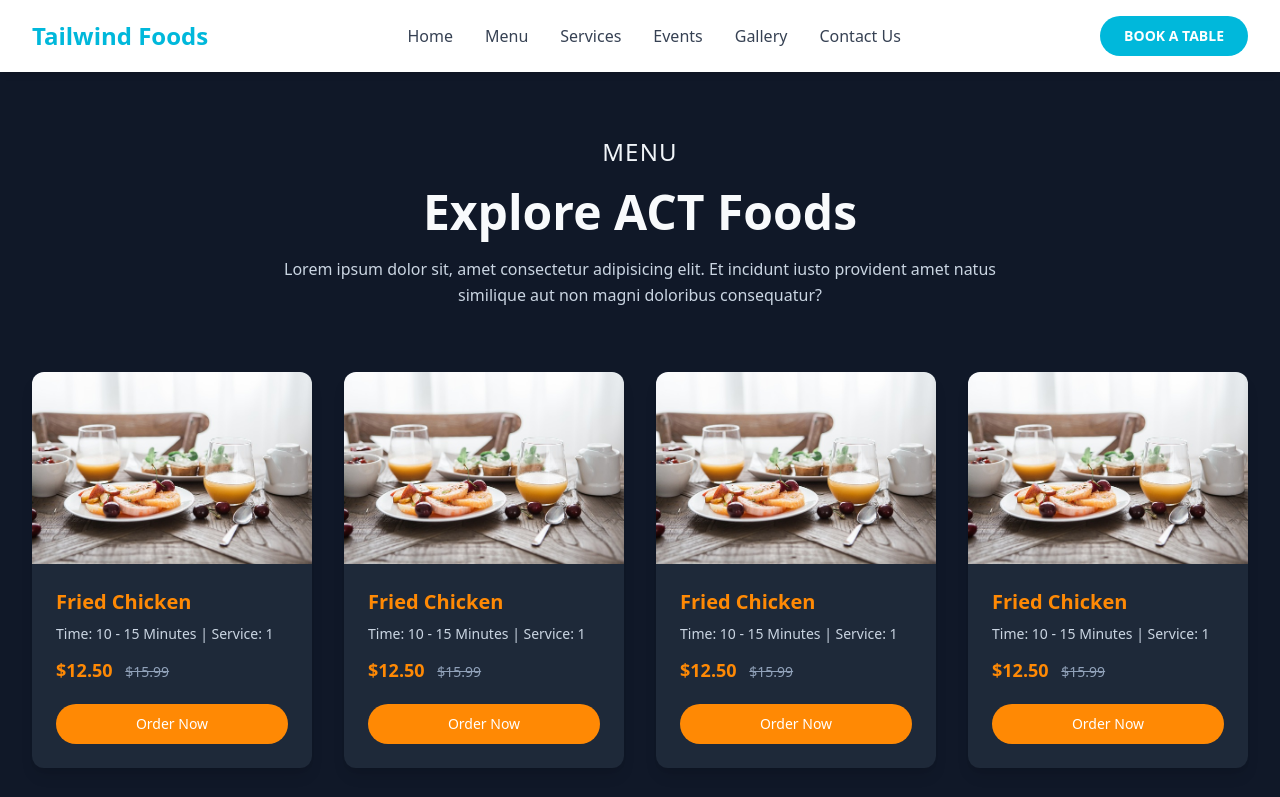
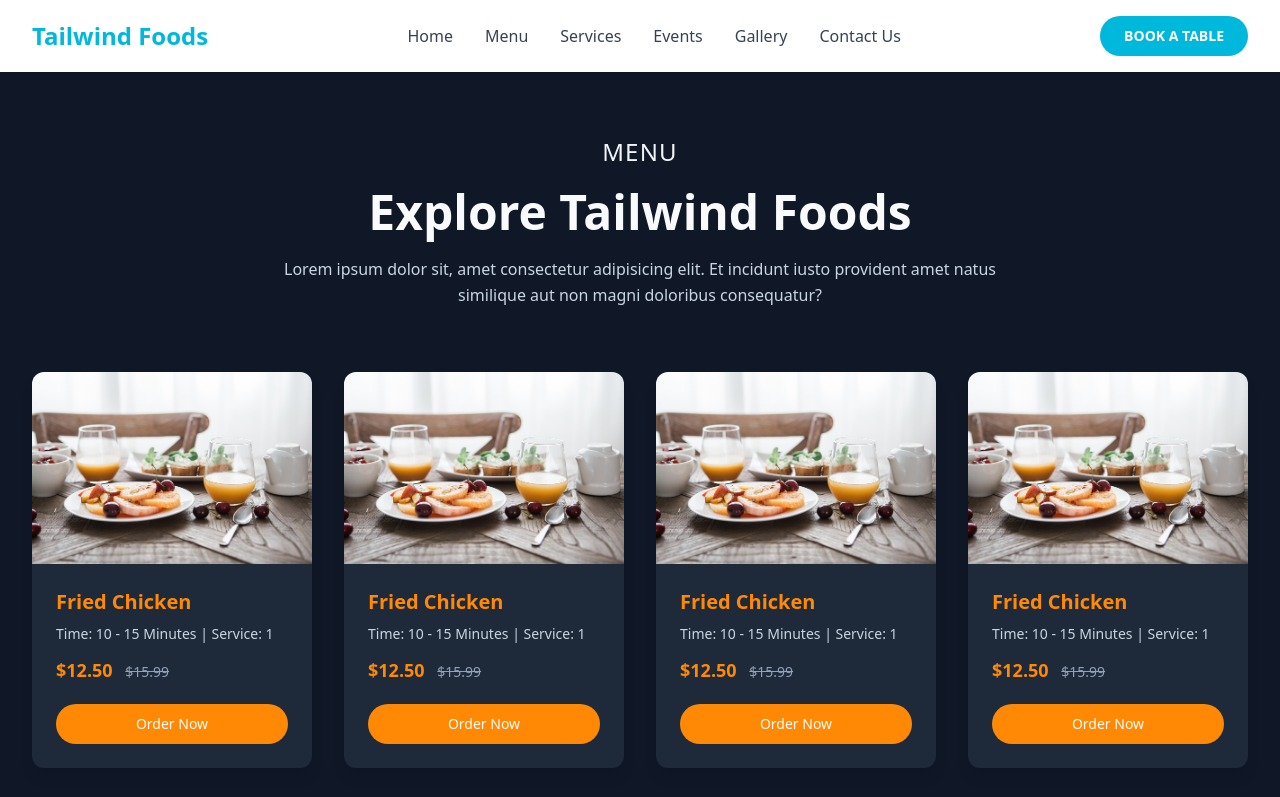
Before and after one commit to AmaduKamara/tailwind-foods, a plain HTML site: page index.html in a window 1280 px wide. Shown: the top 797 px of the page. Drawn offline with nearby package versions, Linux system fonts and the light colour scheme.

Commit message:
Change hero title

```diff
--- a/index.html
+++ b/index.html
@@ -104,7 +104,7 @@
         <h2
           class="py-3 sm:py-5 text-3xl sm:text-4xl lg:text-5xl text-slate-50 font-semibold"
         >
-          Explore ACT Foods
+          Explore Tailwind Foods
         </h2>
         <p class="text-slate-300 text-sm sm:text-base leading-relaxed">
           Lorem ipsum dolor sit, amet consectetur adipisicing elit. Et incidunt
```
